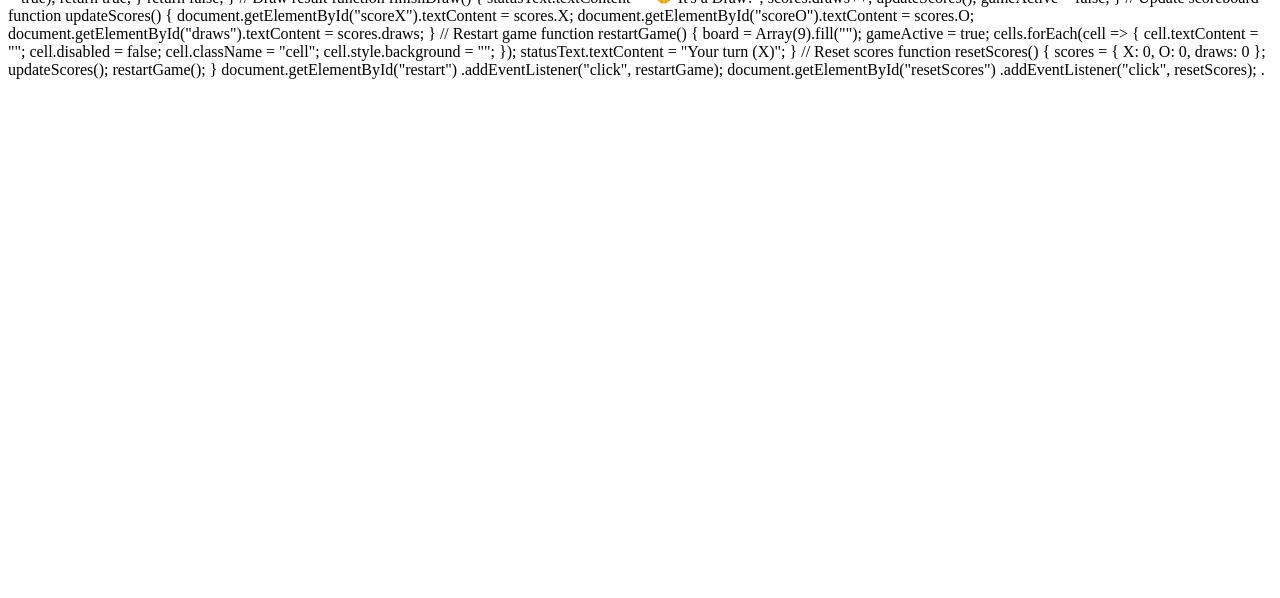
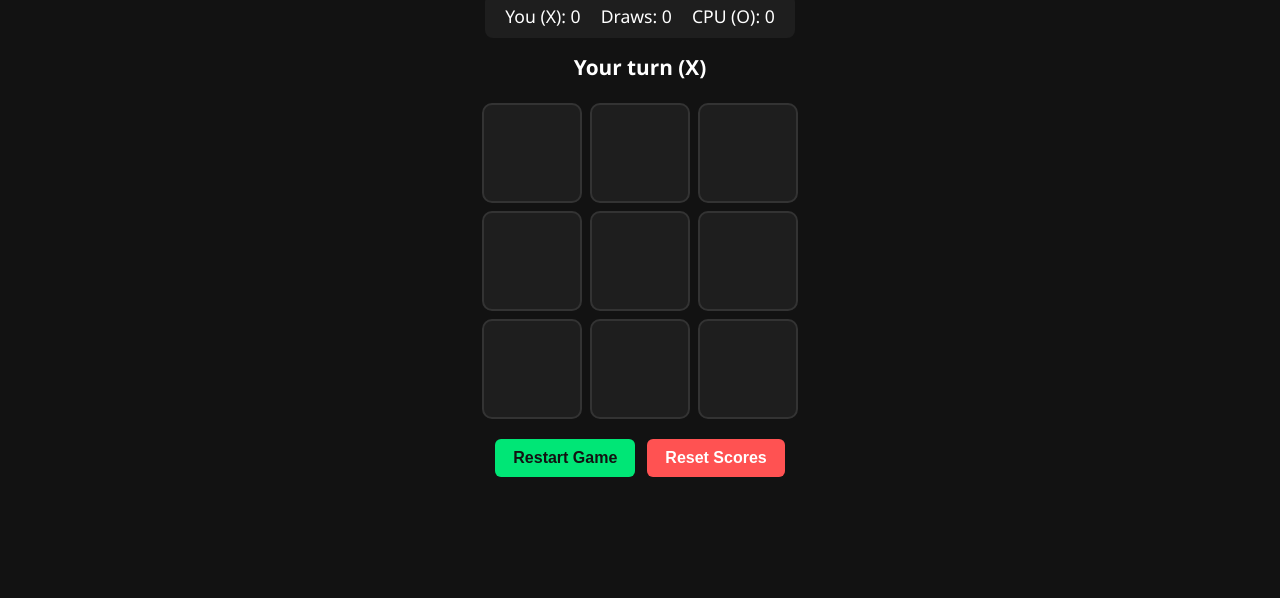
Before and after one commit to istiyaquemr/Ticplay, a plain HTML site: page index.html in a window 1280 px wide. Shown: the part 202-800 px from the top of the page. Drawn offline with Linux system fonts and the light colour scheme.

Commit message:
Update index.html

```diff
--- a/index.html
+++ b/index.html
@@ -1,4 +1,121 @@
+<!DOCTYPE html>
+<html lang="en">
+<head>
+  <meta charset="UTF-8">
+  <meta name="viewport" content="width=device-width, initial-scale=1.0">
+  <title>Ticplay</title>
+  <style>
+    body {
+      font-family: 'Segoe UI', Tahoma, Geneva, Verdana, sans-serif;
+      display: flex;
+      flex-direction: column;
+      align-items: center;
+      justify-content: center;
+      min-height: 100vh;
+      margin: 0;
+      background-color: #121212;
+      color: #ffffff;
+    }
+    h1 {
+      margin-bottom: 10px;
+      color: #00e676;
+    }
+    .scoreboard {
+      display: flex;
+      gap: 20px;
+      margin-bottom: 15px;
+      font-size: 1.1rem;
+      background: #1e1e1e;
+      padding: 10px 20px;
+      border-radius: 8px;
+    }
+    #status {
+      font-size: 1.3rem;
+      margin-bottom: 20px;
+      font-weight: bold;
+      height: 30px;
+    }
+    .board {
+      display: grid;
+      grid-template-columns: repeat(3, 100px);
+      grid-template-rows: repeat(3, 100px);
+      gap: 8px;
+      margin-bottom: 20px;
+    }
+    .cell {
+      width: 100px;
+      height: 100px;
+      background-color: #1e1e1e;
+      border: 2px solid #333;
+      border-radius: 10px;
+      font-size: 2.5rem;
+      font-weight: bold;
+      color: #ffffff;
+      cursor: pointer;
+      display: flex;
+      align-items: center;
+      justify-content: center;
+      transition: background 0.2s;
+    }
+    .cell:hover:not(:disabled) {
+      background-color: #2c2c2c;
+    }
+    .cell.x {
+      color: #29b6f6;
+    }
+    .cell.o {
+      color: #ff7043;
+    }
+    .controls {
+      display: flex;
+      gap: 12px;
+    }
+    button.btn {
+      padding: 10px 18px;
+      font-size: 1rem;
+      border: none;
+      border-radius: 6px;
+      cursor: pointer;
+      font-weight: bold;
+      background-color: #00e676;
+      color: #121212;
+    }
+    button.btn.reset {
+      background-color: #ff5252;
+      color: #ffffff;
+    }
+  </style>
+</head>
+<body>
 
+  <h1>Ticplay</h1>
+
+  <div class="scoreboard">
+    <div>You (X): <span id="scoreX">0</span></div>
+    <div>Draws: <span id="draws">0</span></div>
+    <div>CPU (O): <span id="scoreO">0</span></div>
+  </div>
+
+  <div id="status">Your turn (X)</div>
+
+  <div class="board" id="board">
+    <button class="cell" data-index="0"></button>
+    <button class="cell" data-index="1"></button>
+    <button class="cell" data-index="2"></button>
+    <button class="cell" data-index="3"></button>
+    <button class="cell" data-index="4"></button>
+    <button class="cell" data-index="5"></button>
+    <button class="cell" data-index="6"></button>
+    <button class="cell" data-index="7"></button>
+    <button class="cell" data-index="8"></button>
+  </div>
+
+  <div class="controls">
+    <button class="btn" id="restart">Restart Game</button>
+    <button class="btn reset" id="resetScores">Reset Scores</button>
+  </div>
+
+  <script>
     const cells = document.querySelectorAll(".cell");
     const statusText = document.getElementById("status");
 
@@ -7,21 +124,17 @@ let gameActive = true;
     let scores = { X: 0, O: 0, draws: 0 };
 
     const winningCombinations = [
-  [0,1,2], [3,4,5], [6,7,8],
-  [0,3,6], [1,4,7], [2,5,8],
-  [0,4,8], [2,4,6]
+      [0, 1, 2], [3, 4, 5], [6, 7, 8],
+      [0, 3, 6], [1, 4, 7], [2, 5, 8],
+      [0, 4, 8], [2, 4, 6]
     ];
 
-// Player X move
     cells.forEach(cell => {
       cell.addEventListener("click", () => {
-    const index = Number(cell.dataset.index);
-
+        const index = cell.dataset.index;
         if (!gameActive || board[index] !== "") return;
 
-    // Player move
         makeMove(index, "X");
-
         if (checkWinner("X")) return;
 
         if (board.every(value => value !== "")) {
@@ -29,37 +142,27 @@ cells.forEach(cell => {
           return;
         }
 
-    // Computer turn
+        gameActive = false;
         statusText.textContent = "🤖 Computer is thinking...";
-
-    setTimeout(computerMove, 500);
+        setTimeout(() => {
+          gameActive = true;
+          computerMove();
+        }, 400);
       });
     });
 
-// Computer randomly finds an empty cell
     function computerMove() {
-  if (!gameActive) return;
-
       const emptyCells = [];
-
       board.forEach((value, index) => {
-    if (value === "") {
-      emptyCells.push(index);
-    }
+        if (value === "") emptyCells.push(index);
       });
 
       if (emptyCells.length === 0) return;
 
-  // Select a random empty cell
-  const randomIndex = Math.floor(
-    Math.random() * emptyCells.length
-  );
-
+      const randomIndex = Math.floor(Math.random() * emptyCells.length);
       const computerChoice = emptyCells[randomIndex];
 
-  // Computer plays O
       makeMove(computerChoice, "O");
-
       if (checkWinner("O")) return;
 
       if (board.every(value => value !== "")) {
@@ -70,24 +173,20 @@ function computerMove() {
       statusText.textContent = "Your turn (X)";
     }
 
-// Put X or O on the board
     function makeMove(index, player) {
       board[index] = player;
-
       cells[index].textContent = player;
       cells[index].classList.add(player.toLowerCase());
       cells[index].disabled = true;
     }
 
-// Check winner
     function checkWinner(player) {
       const winningCombo = winningCombinations.find(combo =>
         combo.every(index => board[index] === player)
       );
 
       if (winningCombo) {
-    statusText.textContent = "🎉 Player " + player + " Wins!";
-
+        statusText.textContent = player === "X" ? "🎉 You Win!" : "🤖 Computer Wins!";
         scores[player]++;
         updateScores();
 
@@ -97,14 +196,11 @@ function checkWinner(player) {
 
         gameActive = false;
         cells.forEach(cell => cell.disabled = true);
-
         return true;
       }
-
       return false;
     }
 
-// Draw result
     function finishDraw() {
       statusText.textContent = "🤝 It's a Draw!";
       scores.draws++;
@@ -112,40 +208,33 @@ function finishDraw() {
       gameActive = false;
     }
 
-// Update scoreboard
     function updateScores() {
       document.getElementById("scoreX").textContent = scores.X;
       document.getElementById("scoreO").textContent = scores.O;
       document.getElementById("draws").textContent = scores.draws;
     }
 
-// Restart game
     function restartGame() {
       board = Array(9).fill("");
       gameActive = true;
-
       cells.forEach(cell => {
         cell.textContent = "";
         cell.disabled = false;
         cell.className = "cell";
         cell.style.background = "";
       });
-
       statusText.textContent = "Your turn (X)";
     }
 
-// Reset scores
     function resetScores() {
       scores = { X: 0, O: 0, draws: 0 };
       updateScores();
       restartGame();
     }
 
-document.getElementById("restart")
-  .addEventListener("click", restartGame);
+    document.getElementById("restart").addEventListener("click", restartGame);
+    document.getElementById("resetScores").addEventListener("click", resetScores);
+  </script>
 
-document.getElementById("resetScores")
-  .addEventListener("click", resetScores);
-</script>
 </body>
-</html>.
+</html>
```
Lines whose indentation alone changed are shown as unchanged.
